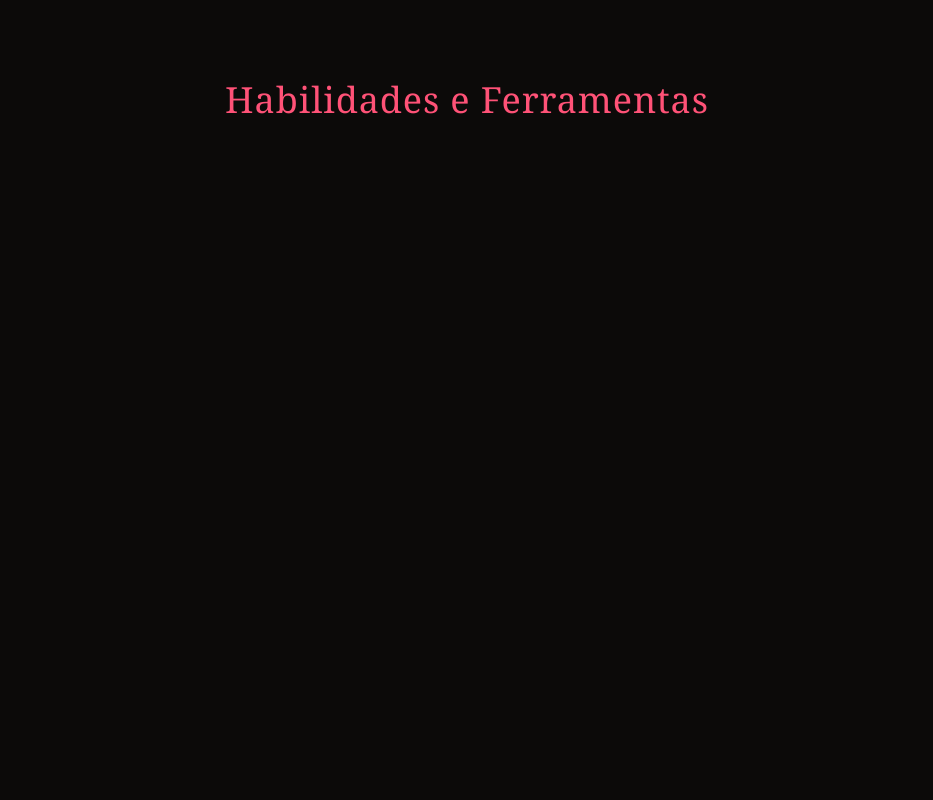
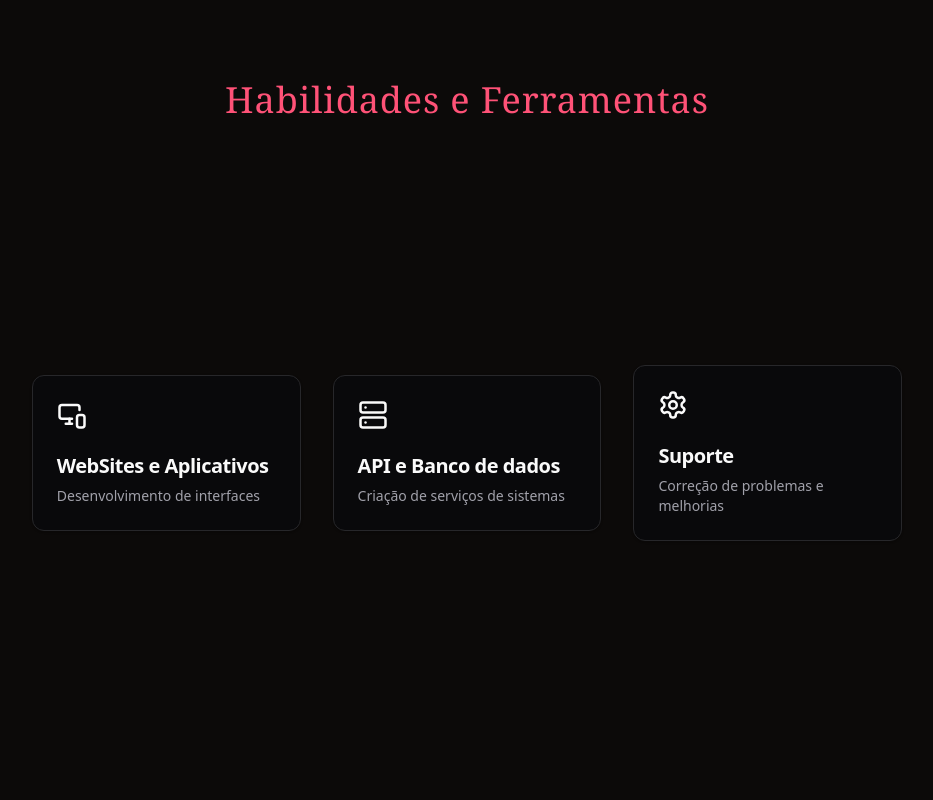
Before and after one commit to Manaure-Vasconcelos/portfolio-1.0, a React (Vite) app: page / in a window 1280 px wide. Shown: the part 1600-2400 px from the top of the page, without its empty margins (173-1106 px from the left). Built offline with nearby package versions, Linux system fonts and the light colour scheme.

Commit message:
feat: create a new component
create a CardSckills components in skills section

```diff
--- /dev/null
+++ b/src/components/CardSkills.tsx
@@ -0,0 +1,24 @@
+import { ReactNode } from "react";
+import {
+  Card,
+  CardDescription,
+  CardHeader,
+  CardTitle,
+} from "./ui/card"
+
+function CardSkills({ children, title, description }: { children: ReactNode, title: string, description: string }) {
+  return (
+    <Card className='w-[270px] cursor-pointer'>
+      <CardHeader className='flex flex-col justify-center items-start'>
+        <span className='mb-4'>
+          {children}
+        </span>
+        <CardTitle className='text-xl'>{title}</CardTitle>
+        <CardDescription className='text-sm'>{description}</CardDescription>
+
+      </CardHeader>
+    </Card>
+  );
+}
+
+export default CardSkills;
--- a/src/components/LogoTools.tsx
+++ /dev/null
@@ -1,39 +0,0 @@
-import { HoverCard, HoverCardContent, HoverCardTrigger } from "./ui/hover-card";
-import { ReactNode } from "react";
-
-type sideOptions = "top" | "right" | "bottom" | "left" | undefined
-
-function LogoTools({
-  url,
-  description,
-  open,
-  side
-}: {
-  url: string;
-  alt: string;
-  description: ReactNode;
-  open: boolean
-  side: sideOptions
-}) {
-  return (
-    <HoverCard defaultOpen={open}>
-      <HoverCardTrigger
-        asChild
-        className="size-27 p-5 gap-0 flex flex-col justify-center items-center text-center cursor-pointer hover:scale-110 transform"
-        style={{
-          backgroundImage: `url('/hexagon.svg')`,
-          backgroundSize: "cover", // Ajusta o tamanho do fundo
-          backgroundRepeat: "no-repeat", // Evita que o fundo se repita
-          backgroundPosition: "center",
-        }}
-      >
-        <image href={url} width={100} height={100} />
-      </HoverCardTrigger>
-      <HoverCardContent side={side} className='w-80 h-auto p-4'>
-
-        {description}</HoverCardContent>
-    </HoverCard>
-  );
-}
-
-export default LogoTools;
--- a/src/components/SkillsSection.tsx
+++ b/src/components/SkillsSection.tsx
@@ -1,5 +1,6 @@
 import { useTranslation } from "react-i18next";
-
+import { MonitorSmartphone, Settings, Server } from 'lucide-react';
+import CardSkills from './CardSkills';
 
 // TODO refactor skill section
 function SkillsSection({
@@ -7,14 +8,23 @@ function SkillsSection({
 }: {
   skillsSectionRef: React.RefObject<HTMLElement>;
 }) {
-  const {t} = useTranslation();
+  const { t } = useTranslation();
   return (
     <section ref={skillsSectionRef} className="h-screen scroll-mt-16 relative">
       <h1 className="flex justify-center items-center text-4xl text-customPink font-regular font-serif tracking-wide pt-4 truncate w-full">
         {t("SkillsSection.title")}
       </h1>
-      <article className="w-full h-5/6 flex flex-col justify-center items-center">
-        <div className="grid grid-cols-4 grid-rows-2 gap-5 p-5 place-items-center w-[45em] h-[20em]">
+      <article className="w-full h-5/6 flex justify-center items-center">
+        <div className="w-4/5 flex justify-center items-center space-x-8">
+          <CardSkills title='WebSites e Aplicativos' description="Desenvolvimento de interfaces">
+            <MonitorSmartphone size={30} />
+          </CardSkills>
+          <CardSkills title='API e Banco de dados' description="Criação de serviços de sistemas">
+            <Server size={30} />
+          </CardSkills>
+          <CardSkills title='Suporte' description="Correção de problemas e melhorias">
+            <Settings size={30} />
+          </CardSkills>
         </div>
       </article>
     </section>
--- a/src/components/ui/card.tsx
+++ b/src/components/ui/card.tsx
@@ -9,7 +9,7 @@ const Card = React.forwardRef<
   <div
     ref={ref}
     className={cn(
-      "rounded-xl border border-zinc-200 bg-white text-zinc-950 shadow dark:border-zinc-800 dark:bg-zinc-950 dark:text-zinc-50",
+      "rounded-xl border border-zinc-200 bg-white text-zinc-950 shadow dark:border-zinc-800 dark:bg-zinc-950 dark:text-zinc-50 dark:hover:bg-zinc-800",
       className
     )}
     {...props}
```
